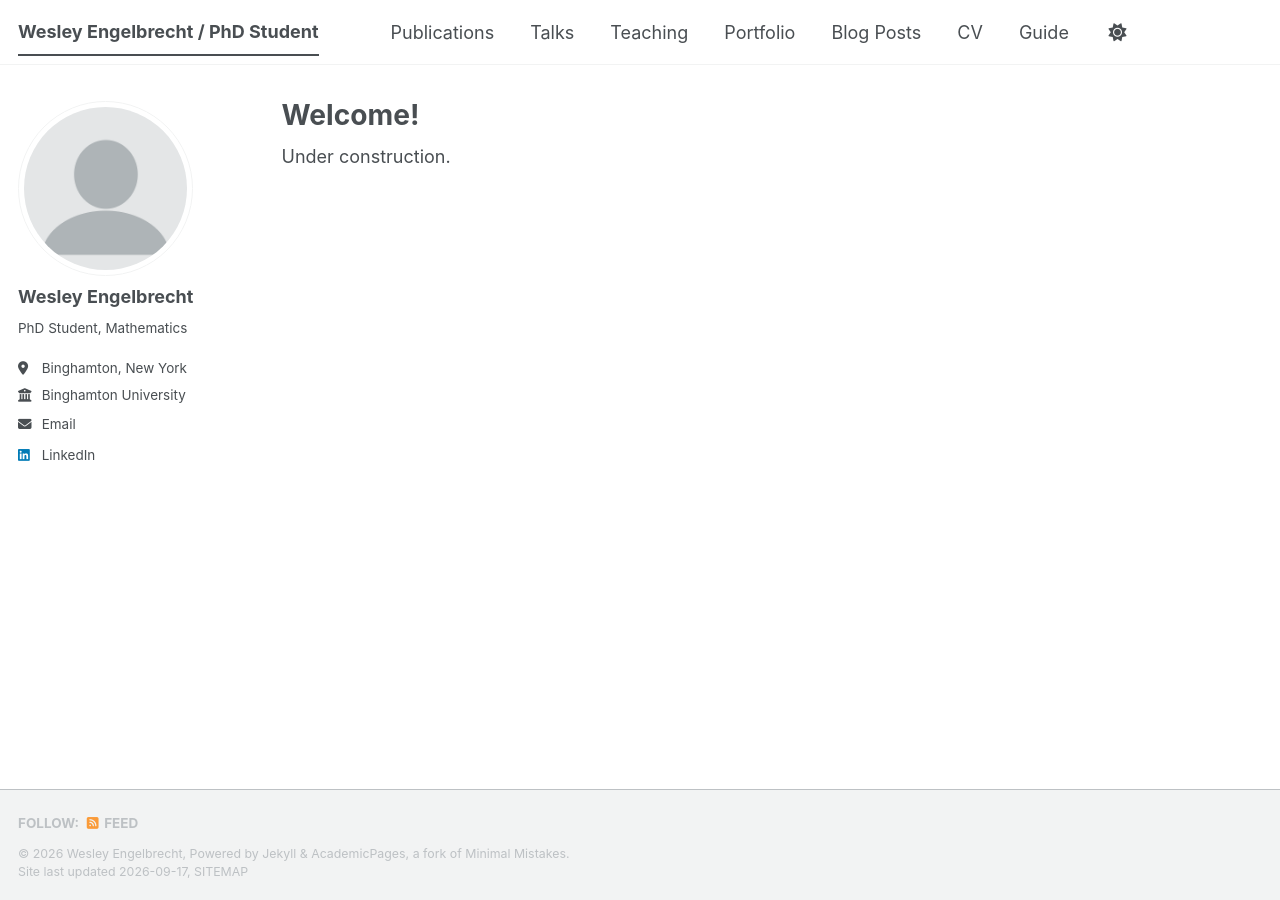
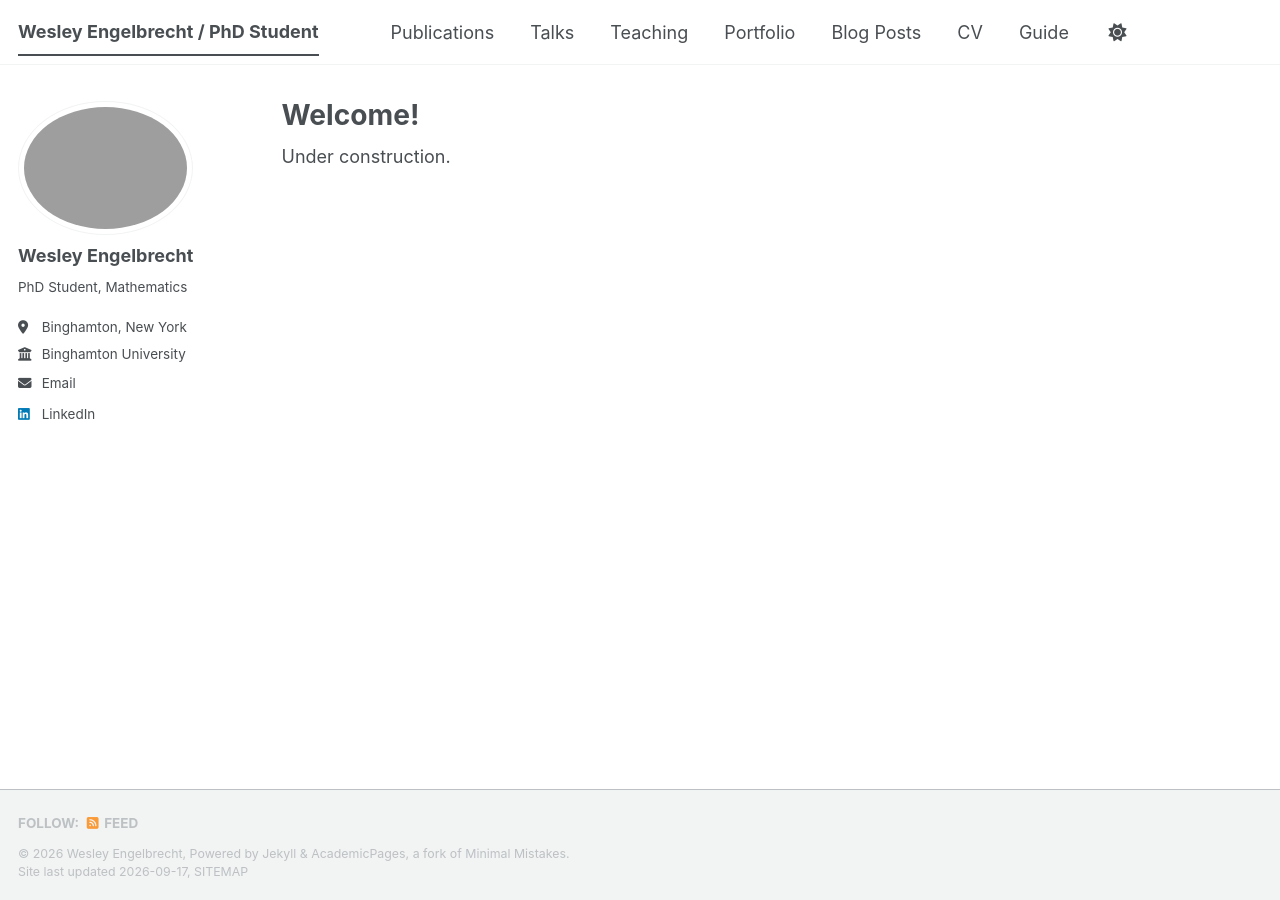
Before and after one commit to wjengelbr/wjengelbr.github.io, a Jekyll site: the page built from _pages/about.md, in a window 1280 px wide. Built offline with Jekyll 4.4.1, drawn with Linux system fonts in a browser that asks for light colours; a style sheet for code colours, icons or effects is not loaded.

Commit message:
Update author avatar and pronouns in config

```diff
--- a/_config.yml
+++ b/_config.yml
@@ -23,9 +23,9 @@ repository               : "wjengelbr/wjengelbr.github.io"
 #               Additional customization can be done by editing /_includes/author-profile.html
 author:
   # Biographic information
-  avatar           : "profile.png"
+  avatar           : "IMG_5824.png"
   name             : "Wesley Engelbrecht"
-  pronouns         : # example: "she/her"
+  pronouns         : # example: "he/him"
   bio              : "PhD Student, Mathematics"
   location         : "Binghamton, New York"
   employer         : "Binghamton University"
```
